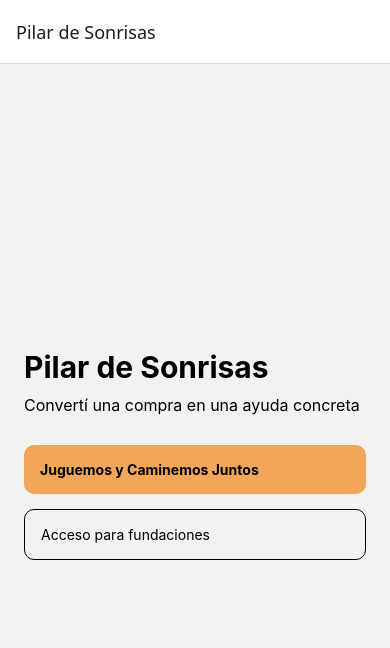
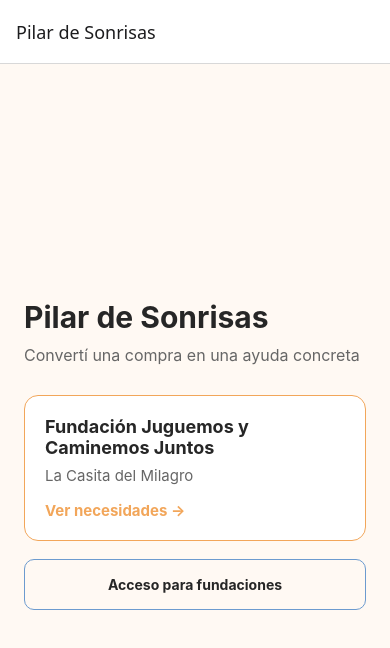
Before and after one commit to nicolasluceroh/aplicaciones-moviles, a React Native app: screen /Home in a window 390 px wide. Shown: the top 648 px of the page. Built offline with nearby package versions, Linux system fonts and the light colour scheme.

Commit message:
feat: mejorar pantalla de inicio

```diff
--- a/src/screens/HomeScreen.js
+++ b/src/screens/HomeScreen.js
@@ -1,9 +1,11 @@
+
 import {
   View,
   Text,
   Pressable,
   StyleSheet,
 } from "react-native";
+import { COLORS } from "../constants/theme";
 
 export default function HomeScreen({ navigation }) {
   return (
@@ -15,11 +17,19 @@ export default function HomeScreen({ navigation }) {
       </Text>
 
       <Pressable
-        style={styles.button}
+        style={styles.foundationCard}
         onPress={() => navigation.navigate("Foundation")}
       >
-        <Text style={styles.buttonText}>
-          Juguemos y Caminemos Juntos
+        <Text style={styles.foundationTitle}>
+          Fundación Juguemos y Caminemos Juntos
+        </Text>
+
+        <Text style={styles.foundationText}>
+          La Casita del Milagro
+        </Text>
+
+        <Text style={styles.foundationAction}>
+          Ver necesidades →
         </Text>
       </Pressable>
 
@@ -27,7 +37,9 @@ export default function HomeScreen({ navigation }) {
         style={styles.secondaryButton}
         onPress={() => navigation.navigate("Login")}
       >
-        <Text>Acceso para fundaciones</Text>
+        <Text style={styles.secondaryButtonText}>
+          Acceso para fundaciones
+        </Text>
       </Pressable>
     </View>
   );
@@ -36,6 +48,7 @@ export default function HomeScreen({ navigation }) {
 const styles = StyleSheet.create({
   container: {
     flex: 1,
+    backgroundColor: COLORS.background,
     padding: 24,
     justifyContent: "center",
   },
@@ -43,28 +56,54 @@ const styles = StyleSheet.create({
   title: {
     fontSize: 30,
     fontWeight: "bold",
+    color: COLORS.text,
     marginBottom: 10,
   },
 
   subtitle: {
     fontSize: 16,
+    color: COLORS.textSecondary,
     marginBottom: 30,
   },
 
-  button: {
-    backgroundColor: "#F2A65A",
-    padding: 16,
-    borderRadius: 10,
-    marginBottom: 15,
+  foundationCard: {
+    backgroundColor: COLORS.surface,
+    padding: 20,
+    borderRadius: 14,
+    marginBottom: 18,
+    borderWidth: 1,
+    borderColor: COLORS.primary,
   },
 
-  buttonText: {
+  foundationTitle: {
+    fontSize: 18,
     fontWeight: "bold",
+    color: COLORS.text,
+    marginBottom: 8,
+  },
+
+  foundationText: {
+    fontSize: 15,
+    color: COLORS.textSecondary,
+    marginBottom: 16,
+  },
+
+  foundationAction: {
+    fontSize: 15,
+    fontWeight: "bold",
+    color: COLORS.primary,
   },
 
   secondaryButton: {
     padding: 16,
     borderWidth: 1,
+    borderColor: COLORS.secondary,
     borderRadius: 10,
+    alignItems: "center",
+  },
+
+  secondaryButtonText: {
+    color: COLORS.text,
+    fontWeight: "bold",
   },
 });
```
